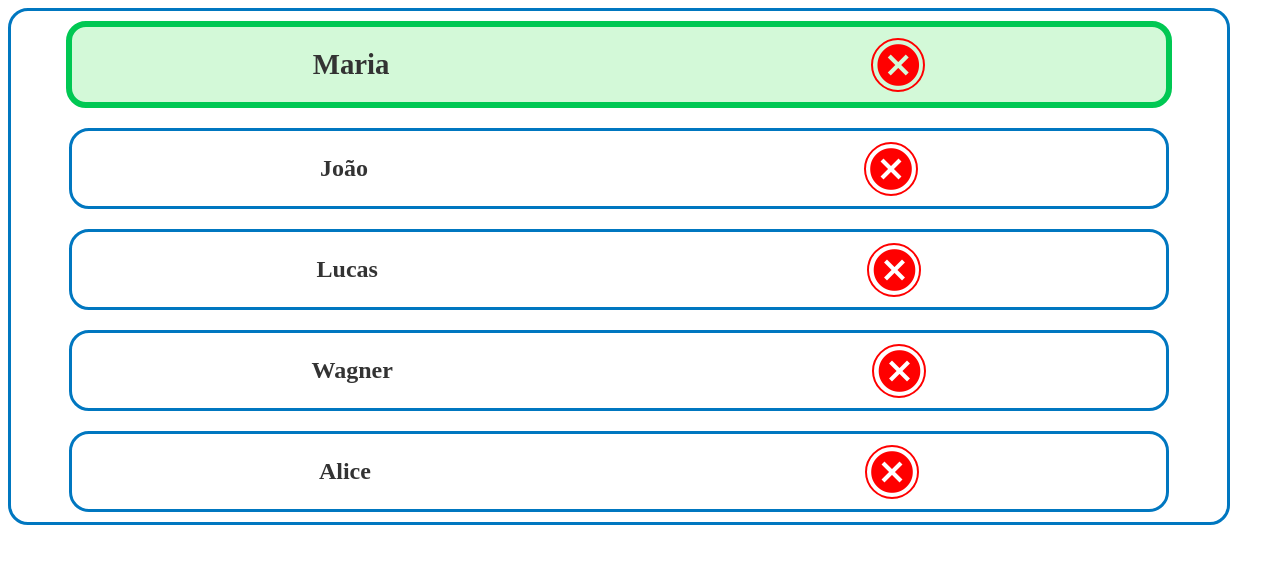
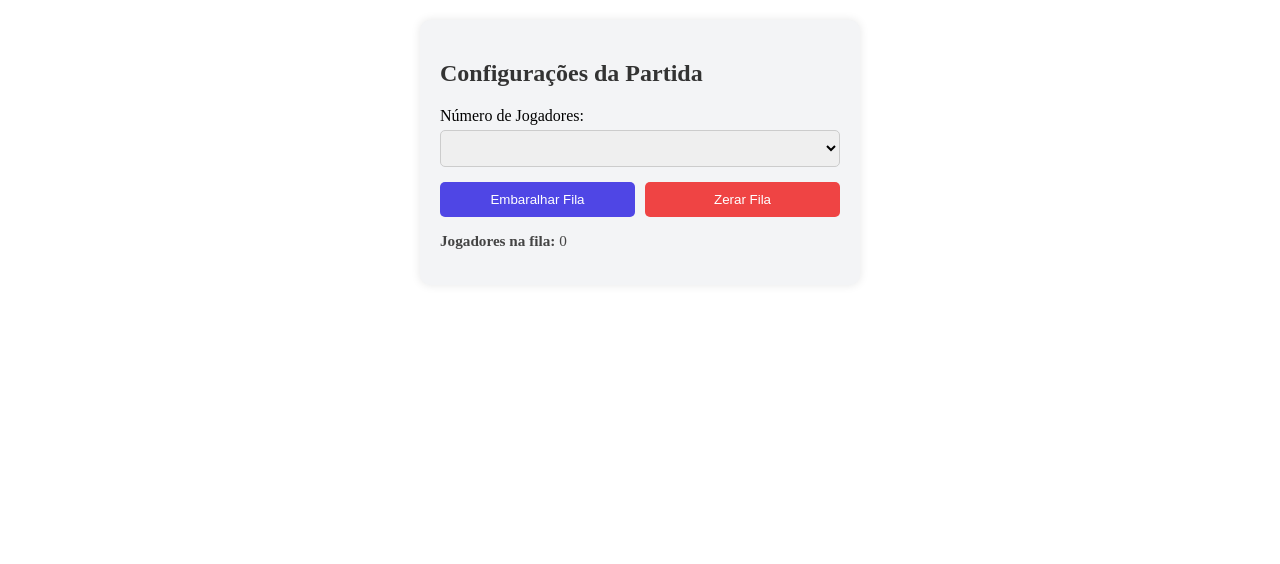
Before and after one commit to gabrielsndev/fila-volei-app, an Angular app: page / in a window 1280 px wide. Shown: the top 564 px of the page. Built offline with nearby package versions, Linux system fonts and the light colour scheme.

Commit message:
Iniciando o componente de configuração

```diff
--- a/src/app/app.component.html
+++ b/src/app/app.component.html
@@ -1 +1 @@
-<app-fila></app-fila>
+<app-configuracoes></app-configuracoes>
--- a/src/app/components/configuracoes/configuracoes.component.css
+++ b/src/app/components/configuracoes/configuracoes.component.css
@@ -0,0 +1,68 @@
+.config {
+  max-width: 400px;
+  margin: 20px auto;
+  padding: 20px;
+  background-color: #f3f4f6;
+  border-radius: 10px;
+  box-shadow: 0 0 10px rgba(0, 0, 0, 0.1);
+}
+
+.config h2 {
+  margin-bottom: 20px;
+  font-size: 1.5rem;
+  color: #333;
+}
+
+.input-group {
+  display: flex;
+  flex-direction: column;
+  margin-bottom: 15px;
+}
+
+.input-group label {
+  margin-bottom: 5px;
+  font-weight: 500;
+}
+
+.input-group select {
+  padding: 8px;
+  font-size: 1rem;
+  border-radius: 5px;
+  border: 1px solid #ccc;
+}
+
+.button-group {
+  display: flex;
+  justify-content: space-between;
+  gap: 10px;
+  margin: 15px 0;
+}
+
+.button-group button {
+  flex: 1;
+  padding: 10px;
+  border: none;
+  background-color: #4f46e5;
+  color: white;
+  border-radius: 5px;
+  cursor: pointer;
+  transition: background-color 0.2s;
+}
+
+.button-group button:hover {
+  background-color: #4338ca;
+}
+
+.button-group .danger {
+  background-color: #ef4444;
+}
+
+.button-group .danger:hover {
+  background-color: #dc2626;
+}
+
+.info {
+  margin-top: 10px;
+  color: #444;
+  font-size: 0.95rem;
+}
--- a/src/app/components/configuracoes/configuracoes.component.html
+++ b/src/app/components/configuracoes/configuracoes.component.html
@@ -1 +1,27 @@
-<p>configuracoes works!</p>
+<section class="config">
+  <h2>Configurações da Partida</h2>
+
+  <div class="input-group">
+    <label for="max-jogadores">Número de Jogadores:</label>
+    <select id="max-jogadores" [(ngModel)]="maximoJogadores">
+      <option *ngFor="let num of [2, 3, 4, 5, 6]" [value]="num">
+        {{ num }}
+      </option>
+    </select>
+  </div>
+
+  <div class="button-group">
+    <button (click)="embaralharFila()">Embaralhar Fila</button>
+    <button class="danger" (click)="zerarFila()">Zerar Fila</button>
+  </div>
+
+  <div class="info">
+    <p><strong>Jogadores na fila:</strong> {{ fila.length }}</p>
+  </div>
+</section>
+
+
+
+<!-- <select id="numeroJogadores">
+    <option *ngFor="let num of [2,3,4,5,6]" [value]="num">{{ num }}</option>
+</select> -->
--- a/src/app/components/configuracoes/configuracoes.component.ts
+++ b/src/app/components/configuracoes/configuracoes.component.ts
@@ -1,4 +1,5 @@
-import { Component } from '@angular/core';
+import { Component, OnInit } from '@angular/core';
+import { FilaService } from '../../service/fila.service';
 
 @Component({
   selector: 'app-configuracoes',
@@ -6,6 +7,23 @@ import { Component } from '@angular/core';
   templateUrl: './configuracoes.component.html',
   styleUrl: './configuracoes.component.css'
 })
+
 export class ConfiguracoesComponent {
 
+  constructor(private filaService: FilaService){}
+
+  fila :string[] = []
+
+  ngOnInit(): void{
+    this.filaService.fila$.subscribe(fila =>{
+      this.fila = fila;
+    })
+  }
+
+  maximoJogadores: number = 0
+
+  embaralharFila(){}
+
+  zerarFila(){}
+
 }
--- a/src/app/components/fila/fila.component.css
+++ b/src/app/components/fila/fila.component.css
@@ -8,6 +8,7 @@
     display: flex;
     align-items: center;
     flex-direction: column;
+    margin: auto;
 }
 
 .player{
--- a/src/app/components/fila/fila.component.ts
+++ b/src/app/components/fila/fila.component.ts
@@ -32,7 +32,7 @@ export class FilaComponent {
       if (!this.jogadoresSelecionados.includes(primeiro)) {
         this.jogadoresSelecionados.unshift(primeiro);
     }
-  }
+    }
   }
 
 
```
